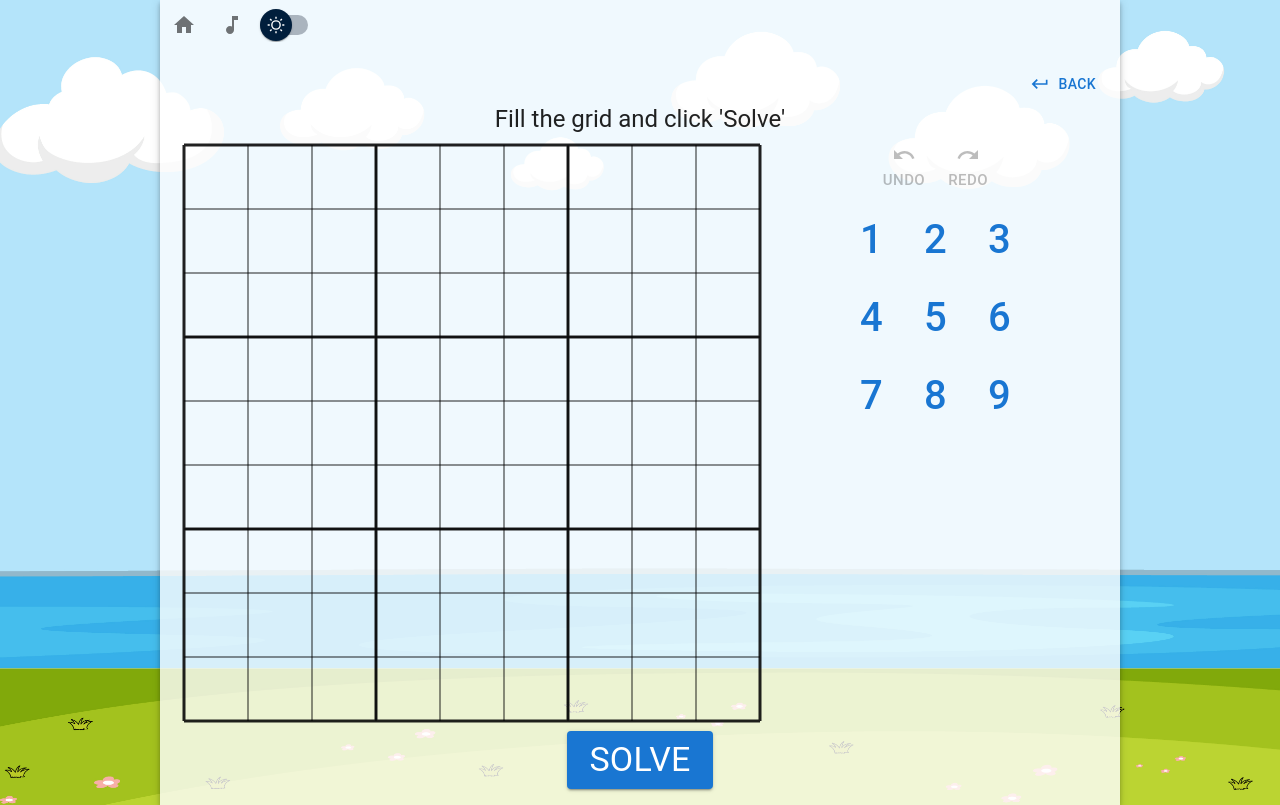
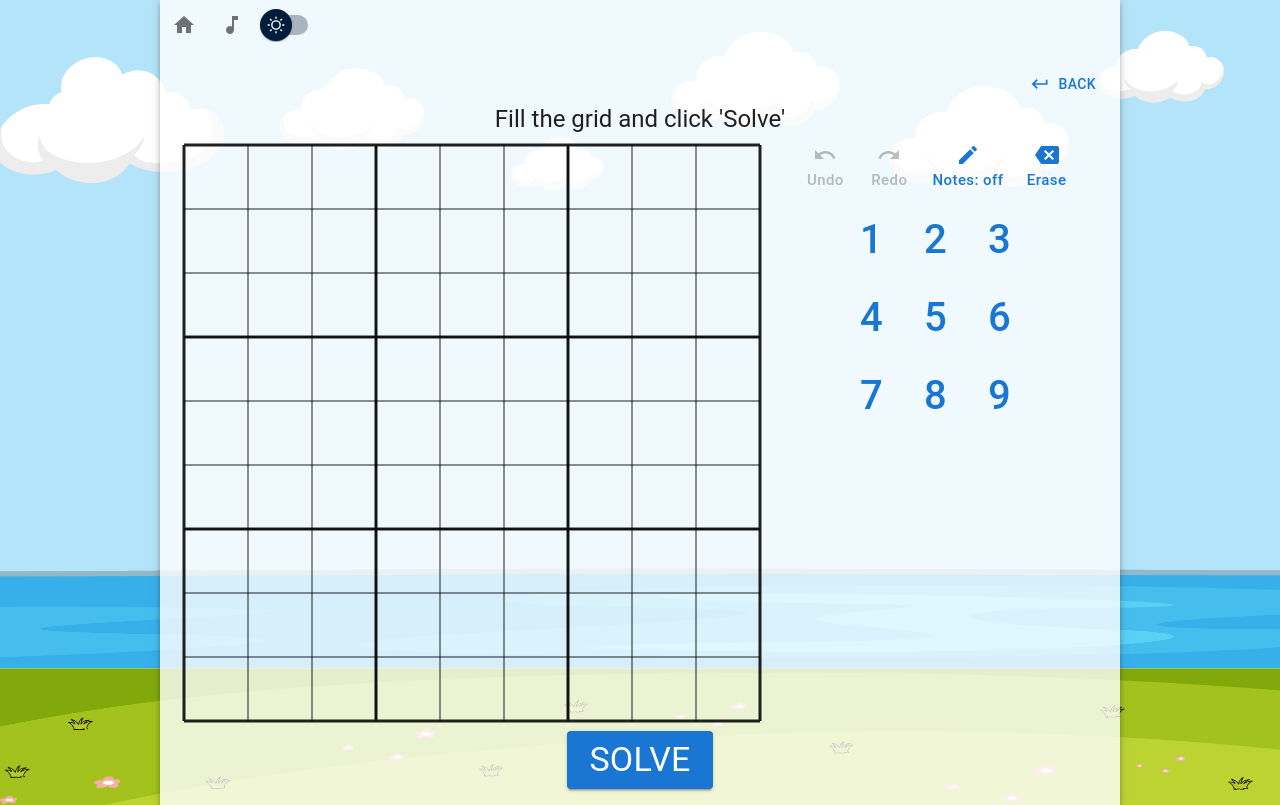
Before and after one commit to dangcuuson/dangcuuson, a React app in the folder packages/dcs-web/: page /sudoku-solve in a window 1280 px wide. Built offline with nearby package versions, Linux system fonts and the light colour scheme.

Commit message:
[sudoku]: implement pencil mark mode

```diff
--- a/packages/dcs-web/src/components/SudokuPad/SudokuPadInteractive.tsx
+++ b/packages/dcs-web/src/components/SudokuPad/SudokuPadInteractive.tsx
@@ -5,6 +5,8 @@ import { Box, Button, useMediaQuery } from '@mui/material';
 import _ from 'lodash';
 import UndoIcon from '@mui/icons-material/Undo';
 import RedoIcon from '@mui/icons-material/Redo';
+import BackspaceIcon from '@mui/icons-material/Backspace';
+import EditIcon from '@mui/icons-material/Edit';
 import { calcBoxIndex } from './SudokuSolver';
 
 interface Props {
@@ -24,18 +26,59 @@ type SetCellAction = {
     pencilMarkValues: number[];
 }
 
-const SudokuPadInteractive: React.FC<Props> = ({ originGrid, currentGrid, setCurrentGrid, pencilMarks, setPencilMarks }) => {
+const SudokuPadInteractive: React.FC<Props> = (props) => {
+    const { originGrid, currentGrid } = props;
     const [selectedCell, setSelectedCell] = React.useState<GridPosition | null>(null);
     const isMobileView = useMediaQuery('(max-width:600px)');
+
+    return (
+        <React.Fragment>
+            <Box display="flex" flexDirection={!isMobileView ? 'row' : 'column'}>
+                <Box sx={{ cursor: 'pointer' }}>
+                    <SudokuPad
+                        interactive={{
+                            selectedCell,
+                            setSelectedCell
+                        }}
+                        originGrid={originGrid}
+                        currentStep={{
+                            grid: currentGrid,
+                            pMarks: props.pencilMarks
+                        }}
+                    />
+                </Box>
+                <Box flex="1">
+                    <SudokuPadControls
+                        {...props}
+                        isMobileView={isMobileView}
+                        selectedCell={selectedCell}
+                        setSelectedCell={setSelectedCell}
+                    />
+                </Box>
+            </Box>
+        </React.Fragment>
+    );
+}
+
+interface ControlProps extends Props {
+    isMobileView: boolean;
+    selectedCell: GridPosition | null;
+    setSelectedCell: React.Dispatch<React.SetStateAction<GridPosition | null>>;
+}
+
+const SudokuPadControls: React.FC<ControlProps> = (props) => {
     const undoStack = React.useRef<{ action: Action; reverse: Action; }[]>([]);
     const redoStack = React.useRef<{ action: Action; reverse: Action; }[]>([]);
+    const [_pencilMode, setPencilMode] = React.useState(false);
+    const [isShift, setIsShift] = React.useState(false);
+    const pencilMode = isShift ? !_pencilMode : _pencilMode;
 
     React.useEffect(
         () => {
             undoStack.current = [];
             redoStack.current = [];
         },
-        [originGrid]
+        [props.originGrid]
     );
 
     const performAction = (action: Action, source: 'user-input' | 'undo' | 'redo') => {
@@ -45,9 +88,9 @@ const SudokuPadInteractive: React.FC<Props> = ({ originGrid, currentGrid, setCur
                 if (source === 'user-input') {
                     // check if the action result in visible change
                     // if it does, add the action to undo stack
-                    const pMark = pencilMarks.find(p => p.row === row && p.col === col);
+                    const pMark = props.pencilMarks.find(p => p.row === row && p.col === col);
                     const currentPMarkValues = pMark?.candidates || [];
-                    const currentDigit = currentGrid[row][col];
+                    const currentDigit = props.currentGrid[row][col];
                     const hasVisibleChange = () => {
                         if (currentDigit !== digit) {
                             return true;
@@ -68,17 +111,19 @@ const SudokuPadInteractive: React.FC<Props> = ({ originGrid, currentGrid, setCur
                     }
                 }
 
-                const newGrid = _.cloneDeep(currentGrid);
+                const newGrid = _.cloneDeep(props.currentGrid);
                 newGrid[row][col] = digit;
-                setCurrentGrid(newGrid);
+                props.setCurrentGrid(newGrid);
 
-                const newPMarks = _.cloneDeep(pencilMarks)
+                const newPMarks = _.cloneDeep(props.pencilMarks)
                     .filter(pMark => {
                         return pMark.row !== row || pMark.col !== col;
                     });
-                newPMarks.push({ row, col, box: calcBoxIndex(row, col), candidates: pencilMarkValues });
+                if (pencilMarkValues.length > 0) {
+                    newPMarks.push({ row, col, box: calcBoxIndex(row, col), candidates: pencilMarkValues });
+                }
 
-                setPencilMarks(newPMarks);
+                props.setPencilMarks(newPMarks);
                 break;
             }
         }
@@ -101,19 +146,71 @@ const SudokuPadInteractive: React.FC<Props> = ({ originGrid, currentGrid, setCur
         }
     };
 
+    const performDigit = (digit: number) => {
+        if (!props.selectedCell) {
+            return;
+        }
+        const { row, col } = props.selectedCell;
+        const cellModifiable = !props.originGrid[row][col];
+        if (!cellModifiable) {
+            return;
+        }
+        const newDigit = !pencilMode ? digit : props.currentGrid[row][col];
+        const getNewPMarkValues = (): number[] => {
+            if (!pencilMode) {
+                return [];
+            }
+            const curPMark = props.pencilMarks.find(pMark => pMark.row === row && pMark.col === col);
+            let newPMarkValues = [...curPMark?.candidates || []];
+            if (pencilMode) {
+                if (newPMarkValues.includes(digit)) {
+                    newPMarkValues = newPMarkValues.filter(v => v !== digit);
+                } else {
+                    newPMarkValues.push(digit);
+                }
+            }
+            return newPMarkValues;
+        }
+
+
+        performAction({
+            type: 'set-cell',
+            row,
+            col,
+            digit: newDigit,
+            pencilMarkValues: getNewPMarkValues()
+        }, 'user-input');
+    };
+
+    const performDelete = () => {
+        if (!props.selectedCell) {
+            return;
+        }
+        const { row, col } = props.selectedCell;
+        const cellModifiable = !props.originGrid[row][col];
+        if (!cellModifiable) {
+            return;
+        }
+        performAction({
+            type: 'set-cell',
+            row,
+            col,
+            digit: 0,
+            pencilMarkValues: []
+        }, 'user-input');
+    };
+
     React.useEffect(
         () => {
-            if (!selectedCell) {
+            if (!props.selectedCell) {
                 return;
             }
-            const { row, col } = selectedCell;
-            const cellModifiable = !originGrid[row][col];
-
+            const { row, col } = props.selectedCell;
             const moveSelectedCell = (dRow: number, dCol: number) => {
-                const newRow = _.clamp(row + dRow, 0, 8);
-                const newCol = _.clamp(col + dCol, 0, 8);
+                const newRow = (row + dRow + 9) % 9;
+                const newCol = (col + dCol + 9) % 9;
                 if (row !== newRow || col !== newCol) {
-                    setSelectedCell({ row: newRow, col: newCol });
+                    props.setSelectedCell({ row: newRow, col: newCol });
                 }
             }
             const handleKeyDown = (e: KeyboardEvent) => {
@@ -140,16 +237,7 @@ const SudokuPadInteractive: React.FC<Props> = ({ originGrid, currentGrid, setCur
                     }
                     case 'Delete':
                     case 'Backspace': {
-                        if (!cellModifiable) {
-                            break;
-                        }
-                        performAction({
-                            type: 'set-cell',
-                            row,
-                            col,
-                            digit: 0,
-                            pencilMarkValues: []
-                        }, 'user-input');
+                        performDelete();
                         break;
                     }
                     case '1':
@@ -161,17 +249,7 @@ const SudokuPadInteractive: React.FC<Props> = ({ originGrid, currentGrid, setCur
                     case '7':
                     case '8':
                     case '9': {
-                        if (!cellModifiable) {
-                            break;
-                        }
-                        // TODO: check pencil mark mode
-                        performAction({
-                            type: 'set-cell',
-                            row,
-                            col,
-                            digit: +e.key,
-                            pencilMarkValues: []
-                        }, 'user-input');
+                        performDigit(+e.key);
                         break;
                     }
                 }
@@ -181,58 +259,42 @@ const SudokuPadInteractive: React.FC<Props> = ({ originGrid, currentGrid, setCur
                 window.removeEventListener('keydown', handleKeyDown);
             }
         },
-        [selectedCell, originGrid, currentGrid, pencilMarks]
+        [props.selectedCell, props.originGrid, props.currentGrid, props.pencilMarks, pencilMode]
     );
-    return (
-        <React.Fragment>
-            <Box display="flex" flexDirection={!isMobileView ? 'row' : 'column'}>
-                <Box sx={{ cursor: 'pointer' }}>
-                    <SudokuPad
-                        interactive={{
-                            selectedCell,
-                            setSelectedCell
-                        }}
-                        originGrid={originGrid}
-                        currentStep={{
-                            grid: currentGrid
-                        }}
-                    />
-                </Box>
-                <Box flex="1">
-                    <SudokuPadControls
-                        onDigitClicked={() => null}
-                        isMobileView={isMobileView}
-                        onUndo={() => undo()}
-                        onRedo={() => redo()}
-                        canUndo={undoStack.current.length > 0}
-                        canRedo={redoStack.current.length > 0}
-                    />
-                </Box>
-            </Box>
-        </React.Fragment>
+
+    React.useEffect(
+        () => {
+            const shiftKeyDownCheck = (e: KeyboardEvent) => {
+                if (e.key === 'Shift') {
+                    setIsShift(true);
+                }
+            };
+            const shiftKeyUpCheck = (e: KeyboardEvent) => {
+                if (e.key === 'Shift') {
+                    setIsShift(false);
+                }
+            };
+            window.addEventListener('keydown', shiftKeyDownCheck);
+            window.addEventListener('keyup', shiftKeyUpCheck);
+            return () => {
+                window.addEventListener('keydown', shiftKeyDownCheck);
+                window.addEventListener('keyup', shiftKeyUpCheck);
+            }
+        },
+        []
     );
-}
 
-interface ControlProps {
-    onDigitClicked: (num: number) => void;
-    isMobileView: boolean;
-    canUndo: boolean;
-    canRedo: boolean;
-    onUndo: () => void;
-    onRedo: () => void;
-}
-
-const SudokuPadControls: React.FC<ControlProps> = ({ onDigitClicked, isMobileView, onUndo, onRedo, canUndo, canRedo }) => {
     return (
         <Box display="flex" flexDirection="column" alignItems="center" width="100%" height="100%">
             <Box display="flex" alignItems="center">
                 <Button
                     size="large"
-                    disabled={!canUndo}
+                    disabled={undoStack.current.length === 0}
+                    sx={{ textTransform: 'unset' }}
+                    onClick={() => undo()}
                     children={(
                         <Box
                             display="flex" flexDirection="column" alignItems="center"
-                            onClick={() => onUndo()}
                         >
                             <UndoIcon />
                             <span>Undo</span>
@@ -241,19 +303,47 @@ const SudokuPadControls: React.FC<ControlProps> = ({ onDigitClicked, isMobileVie
                 />
                 <Button
                     size="large"
-                    disabled={!canRedo}
+                    disabled={redoStack.current.length === 0}
+                    sx={{ textTransform: 'unset' }}
+                    onClick={() => redo()}
                     children={(
                         <Box
                             display="flex" flexDirection="column" alignItems="center"
-                            onClick={() => onRedo()}
                         >
                             <RedoIcon />
                             <span>Redo</span>
                         </Box>
                     )}
                 />
+                <Button
+                    size="large"
+                    variant={pencilMode ? 'contained' : undefined}
+                    sx={{ textTransform: 'unset', padding: '1 1,5' }}
+                    onClick={() => setPencilMode(p => !p)}
+                    children={(
+                        <Box
+                            display="flex" flexDirection="column" alignItems="center"
+                        >
+                            <EditIcon />
+                            <span>Notes: {pencilMode ? 'on' : 'off'}</span>
+                        </Box>
+                    )}
+                />
+                <Button
+                    size="large"
+                    sx={{ textTransform: 'unset' }}
+                    onClick={() => performDelete()}
+                    children={(
+                        <Box
+                            display="flex" flexDirection="column" alignItems="center"
+                        >
+                            <BackspaceIcon />
+                            <span>Erase</span>
+                        </Box>
+                    )}
+                />
             </Box>
-            <Box display={!isMobileView ? 'grid' : 'flex'} gridTemplateColumns="auto auto auto" flexWrap="wrap">
+            <Box display={!props.isMobileView ? 'grid' : 'flex'} gridTemplateColumns="auto auto auto" flexWrap="wrap">
                 {[1, 2, 3, 4, 5, 6, 7, 8, 9].map(digit => (
                     <Button
                         key={digit}
@@ -270,7 +360,7 @@ const SudokuPadControls: React.FC<ControlProps> = ({ onDigitClicked, isMobileVie
                             }
                         }}
                         onClick={() => {
-                            onDigitClicked(digit);
+                            performDigit(digit);
                         }}
                     />
                 ))}
```
